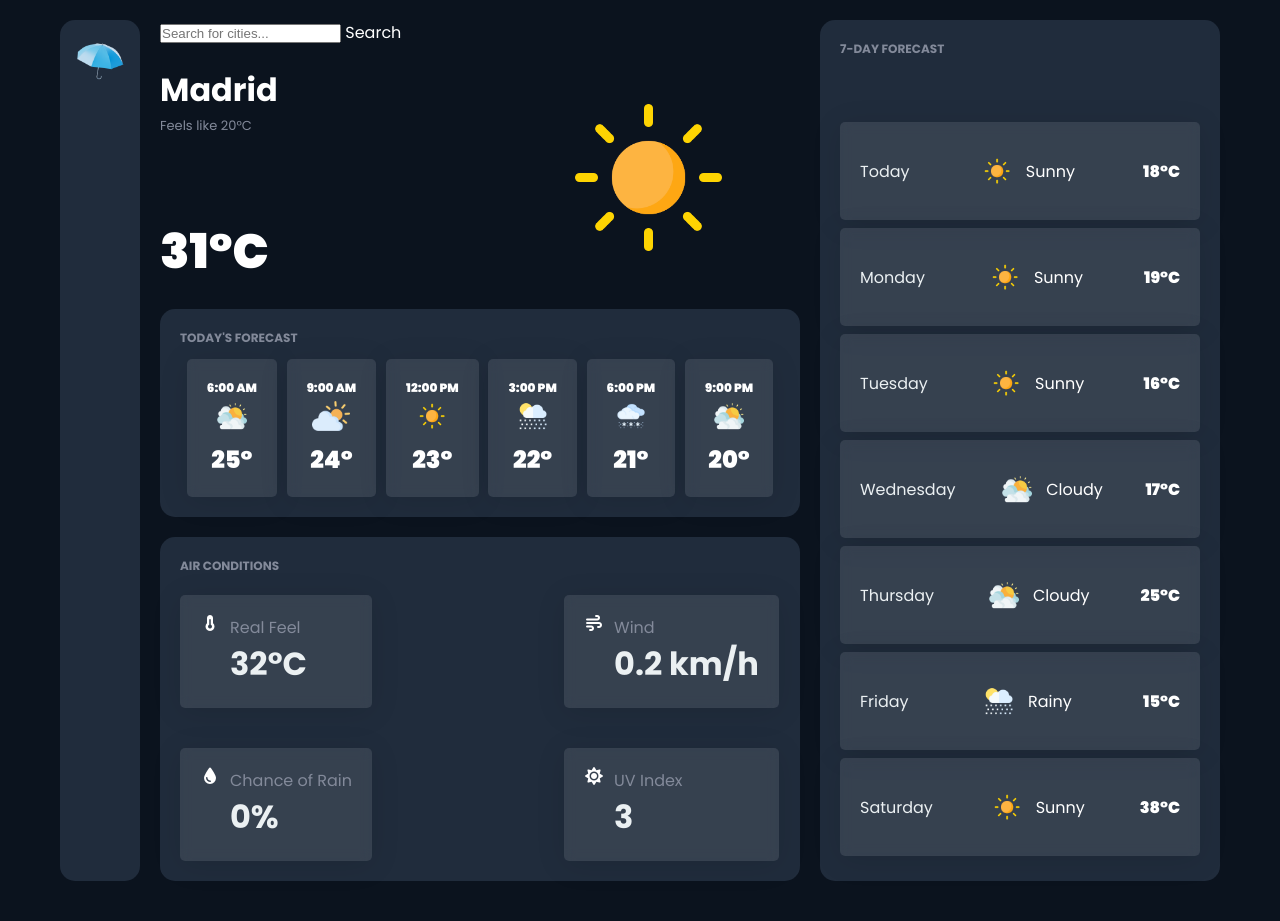
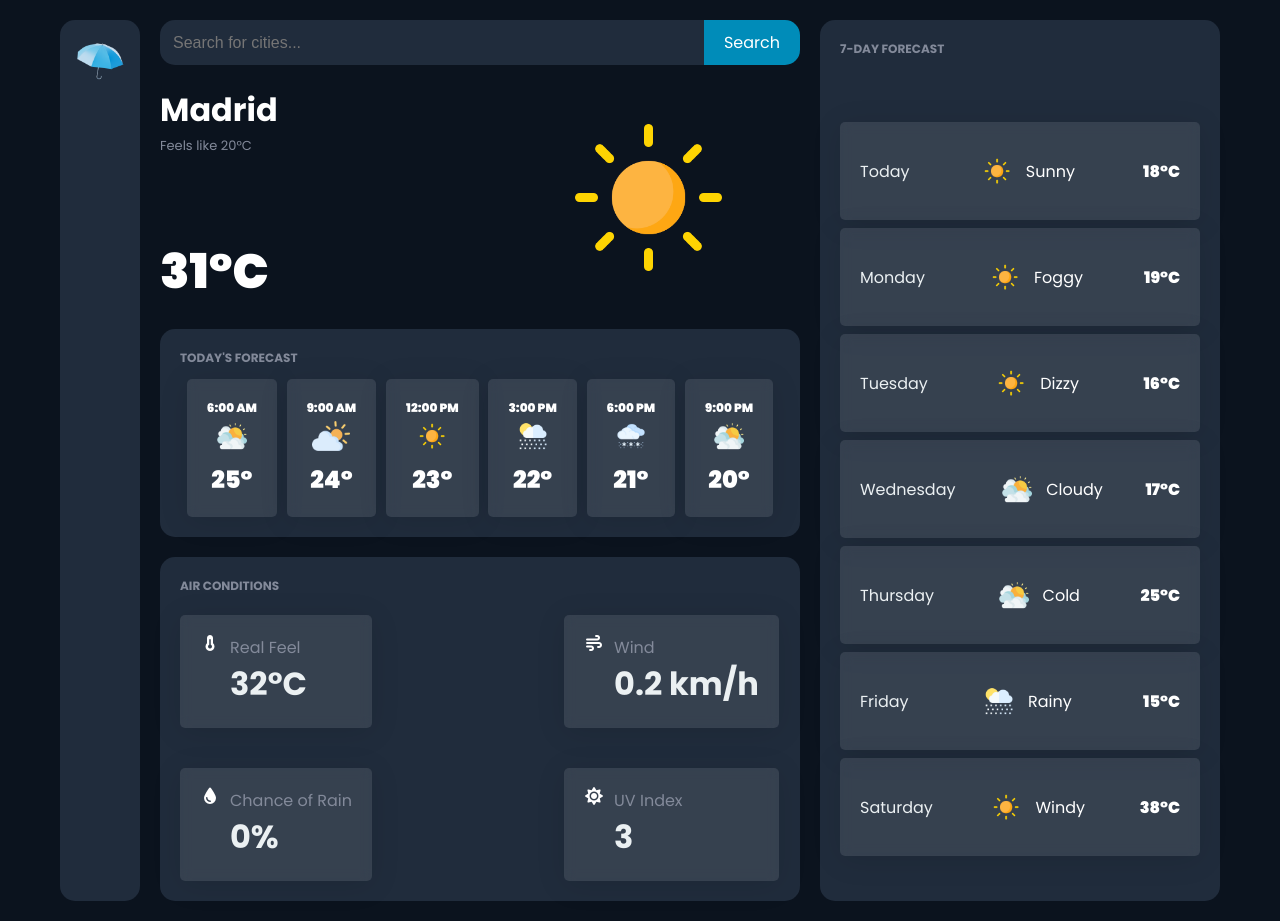
Before and after one commit to Chu29/js-weather-app, a plain HTML site: page weather.html in a window 1280 px wide. Drawn offline with Linux system fonts and the light colour scheme.

Commit message:
feat: designed the search bar

```diff
--- a/styles/weather.css
+++ b/styles/weather.css
@@ -15,6 +15,36 @@ main {
   display: flex;
   justify-content: center;
   gap: 20px;
+}
+
+.search {
+  display: flex;
+  border-radius: 15px;
+}
+
+input {
+  margin: 0;
+  border: none;
+  border-radius: 15px 0 0 15px;
+  width: 85%;
+  padding: 13px;
+  float: left;
+  font-size: 16px;
+  outline: none;
+  background-color: #202c3c;
+}
+
+.add-btn {
+  background-color: #008cb9;
+  border-radius: 0 15px 15px 0 ;
+  padding: 10px;
+  width: 15%;
+  color: #fff;
+  float: left;
+  text-align: center;
+  font-size: 16px;
+  cursor: pointer;
+  transition: 0.3s;
 }
 
 .logo {
--- a/weather.html
+++ b/weather.html
@@ -29,7 +29,7 @@
         <div class="search">
           <input
             type="text"
-            class="search"
+
             placeholder="Search for cities..."
           />
           <span id="add-btn" class="add-btn">Search</span>
@@ -133,7 +133,7 @@
             <p class="day">Monday</p>
             <div class="fc-condition">
               <img src="images/clear.png" alt="" srcset="" />
-              <span>Sunny</span>
+              <span>Foggy</span>
             </div>
             <p class="fctemp">19&deg;C</p>
           </div>
@@ -141,7 +141,7 @@
             <p class="day">Tuesday</p>
             <div class="fc-condition">
               <img src="images/clear.png" alt="" srcset="" />
-              <span>Sunny</span>
+              <span>Dizzy</span>
             </div>
             <p class="fctemp">16&deg;C</p>
           </div>
@@ -157,7 +157,7 @@
             <p class="day">Thursday</p>
             <div class="fc-condition">
               <img src="images/clouds.png" alt="" srcset="" />
-              <span>Cloudy</span>
+              <span>Cold</span>
             </div>
             <p class="fctemp">25&deg;C</p>
           </div>
@@ -173,7 +173,7 @@
             <p class="day">Saturday</p>
             <div class="fc-condition">
               <img src="images/clear.png" alt="" srcset="" />
-              <span>Sunny</span>
+              <span>Windy</span>
             </div>
             <p class="fctemp">38&deg;C</p>
           </div>
```
